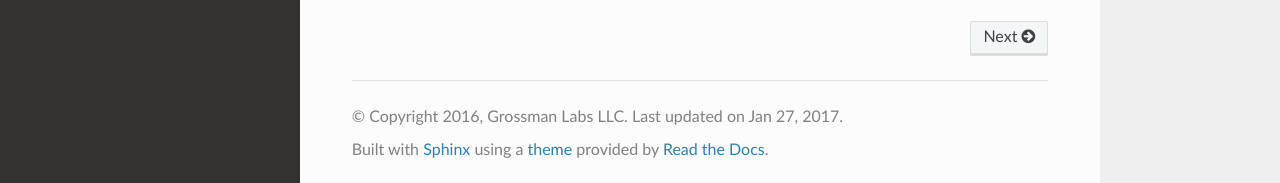
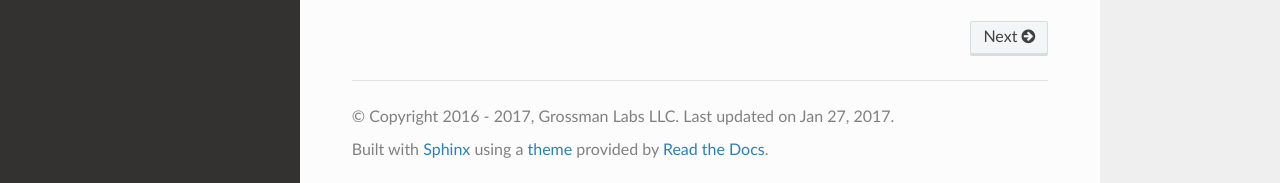
Before and after one commit to FreeDiscovery/FreeDiscovery, a Sphinx documentation site: the page built from doc/index.rst, in a window 1280 px wide and 900 px high, scrolled down 1400 px. Shown: the part 714-897 px from the top of the window. Built offline with Sphinx 7.4.7 and the Read the Docs theme 2.0.0, drawn with Linux system fonts in a browser that asks for light colours; pages that are not in the unit, such as notebooks, are missing from menus.

Commit message:
Updating copyright year

```diff
--- a/doc/conf.py
+++ b/doc/conf.py
@@ -99,7 +99,7 @@ sphinx_gallery_conf = {
 
 # General information about the project.
 project = 'FreeDiscovery'
-copyright = '2016, Grossman Labs LLC'
+copyright = '2016 - 2017, Grossman Labs LLC'
 author = 'Grossman Labs LLC'
 
 # The version info for the project you're documenting, acts as replacement for
```
